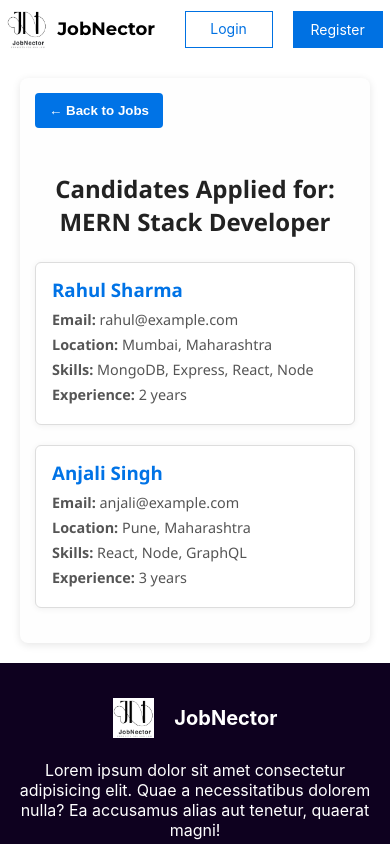
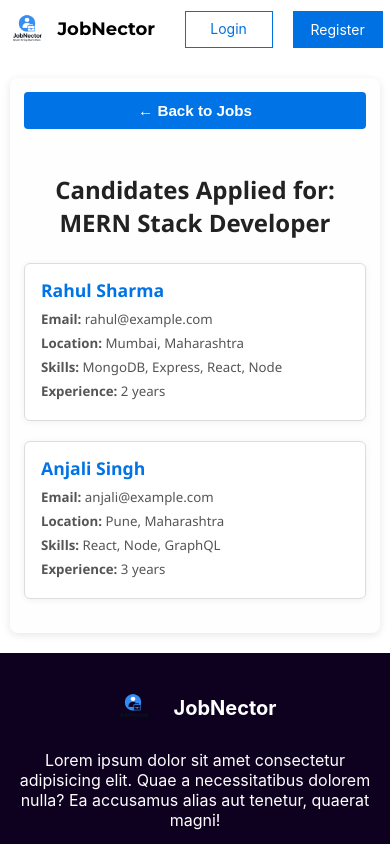
Before and after one commit to shivam2419/JobNector, a React (Create React App) app in the folder frontend/: page /candidates/1 in a window 390 px wide. Shown: the top 844 px of the page. Built offline with nearby package versions, Linux system fonts and the light colour scheme.

Commit message:
added pages

```diff
--- a/frontend/src/components/Navbar.jsx
+++ b/frontend/src/components/Navbar.jsx
@@ -89,7 +89,8 @@ export const Navbar = () => {
             <br />
             <br />
             <button>
-              <Link>Sign In</Link>
+              <Link to="/candidate" onClick={()=>{document.getElementById("navbar-login-section").style.display =
+                "none"}}>Sign In</Link>
             </button>
           </div>
         </div>
@@ -179,7 +180,8 @@ export const Navbar = () => {
             <br />
             <br />
             <button>
-              <Link>Sign In</Link>
+              <Link to="/recruiter" onClick={()=>{document.getElementById("navbar-signup-section").style.display =
+                "none"}}>Sign Up</Link>
             </button>
             <br />
               <Link to="/register" style={{color: "#1e88e5", marginTop: "10px"}}>Create account as Recruiter</Link>
--- a/frontend/src/style/recruiter/PostedJobs.css
+++ b/frontend/src/style/recruiter/PostedJobs.css
@@ -12,6 +12,7 @@
   text-align: center;
   margin-bottom: 24px;
   color: #333;
+  font-size: 2rem;
 }
 
 .jobs-list {
@@ -37,12 +38,13 @@
 .job-card h3 {
   margin: 0 0 8px 0;
   color: #0073e6;
+  font-size: 1.3rem;
 }
 
 .job-card p {
   margin: 4px 0;
   color: #555;
-  font-size: 0.9rem;
+  font-size: 0.95rem;
 }
 
 .job-card button {
@@ -62,13 +64,68 @@
   background-color: #005bb5;
 }
 
-@media (max-width: 480px) {
+/* Tablets (portrait and landscape) */
+@media (max-width: 1024px) {
   .posted-jobs-container {
-    margin: 20px;
-    padding: 15px;
+    padding: 18px;
+    margin: 30px auto;
+  }
+
+  .job-card h3 {
+    font-size: 1.2rem;
+  }
+
+  .job-card p {
+    font-size: 0.9rem;
+  }
+
+  .job-card button {
+    font-size: 0.9rem;
+  }
+}
+
+/* Small tablets and large phones */
+@media (max-width: 768px) {
+  .posted-jobs-container {
+    padding: 16px;
+    margin: 25px 15px;
+  }
+
+  .posted-jobs-container h2 {
+    font-size: 1.8rem;
   }
 
   .job-card {
     padding: 14px 16px;
   }
 }
+
+/* Mobile phones */
+@media (max-width: 480px) {
+  .posted-jobs-container {
+    padding: 12px;
+    margin: 20px 10px;
+  }
+
+  .posted-jobs-container h2 {
+    font-size: 1.6rem;
+  }
+
+  .job-card {
+    padding: 12px 14px;
+  }
+
+  .job-card h3 {
+    font-size: 1.1rem;
+  }
+
+  .job-card p {
+    font-size: 0.85rem;
+  }
+
+  .job-card button {
+    width: 100%;
+    font-size: 0.85rem;
+    padding: 10px;
+  }
+}
--- a/frontend/src/style/recruiter/RecruiterHome.css
+++ b/frontend/src/style/recruiter/RecruiterHome.css
@@ -11,6 +11,7 @@
   border-radius: 12px;
   margin-bottom: 30px;
   box-shadow: 0 8px 16px rgba(0, 122, 255, 0.2);
+  text-align: center;
 }
 
 .welcome-banner h1 {
@@ -23,6 +24,7 @@
   justify-content: space-between;
   gap: 20px;
   margin-bottom: 40px;
+  flex-wrap: wrap;
 }
 
 .stat-card {
@@ -32,6 +34,7 @@
   border-radius: 10px;
   text-align: center;
   box-shadow: 0 4px 12px rgba(0, 0, 0, 0.08);
+  min-width: 250px;
 }
 
 .stat-card h2 {
@@ -44,6 +47,7 @@
   display: flex;
   gap: 20px;
   justify-content: space-between;
+  flex-wrap: wrap;
 }
 
 .tile {
@@ -53,6 +57,7 @@
   border-radius: 10px;
   box-shadow: 0 4px 12px rgba(0, 0, 0, 0.08);
   transition: transform 0.3s ease;
+  min-width: 250px;
 }
 
 .tile:hover {
@@ -84,3 +89,30 @@
 .tile button:hover {
   background-color: #005fcc;
 }
+
+/* RESPONSIVE STYLES */
+@media (max-width: 1024px) {
+  .dashboard-stats,
+  .action-tiles {
+    flex-direction: column;
+    gap: 20px;
+  }
+}
+
+@media (max-width: 600px) {
+  .welcome-banner h1 {
+    font-size: 2rem;
+  }
+
+  .stat-card h2 {
+    font-size: 1.6rem;
+  }
+
+  .tile h3 {
+    font-size: 1.2rem;
+  }
+
+  .tile button {
+    width: 100%;
+  }
+}
--- a/frontend/src/style/recruiter/ShowCandidates.css
+++ b/frontend/src/style/recruiter/ShowCandidates.css
@@ -28,6 +28,7 @@
   text-align: center;
   color: #222;
   margin-bottom: 24px;
+  font-size: 2rem;
 }
 
 .candidate-list {
@@ -53,6 +54,7 @@
 .candidate-card h3 {
   margin: 0 0 8px 0;
   color: #0073e6;
+  font-size: 1.3rem;
 }
 
 .candidate-card p {
@@ -61,13 +63,72 @@
   font-size: 0.9rem;
 }
 
+/* Tablets and small desktops */
+@media (max-width: 1024px) {
+  .candidates-container {
+    padding: 18px;
+    margin: 30px 20px;
+  }
+
+  .candidates-container h2 {
+    font-size: 1.8rem;
+  }
+
+  .candidate-card h3 {
+    font-size: 1.2rem;
+  }
+
+  .candidate-card p {
+    font-size: 0.88rem;
+  }
+}
+
+/* Small tablets and large phones */
+@media (max-width: 768px) {
+  .candidates-container {
+    padding: 16px;
+    margin: 25px 15px;
+  }
+
+  .candidates-container h2 {
+    font-size: 1.6rem;
+  }
+
+  .candidate-card {
+    padding: 16px 18px;
+  }
+
+  .candidate-card p {
+    font-size: 0.85rem;
+  }
+}
+
+/* Mobile phones */
 @media (max-width: 480px) {
   .candidates-container {
-    margin: 20px;
-    padding: 15px;
+    margin: 20px 10px;
+    padding: 14px;
+  }
+
+  .candidates-container h2 {
+    font-size: 1.5rem;
   }
 
   .candidate-card {
     padding: 14px 16px;
   }
+
+  .candidate-card h3 {
+    font-size: 1.1rem;
+  }
+
+  .candidate-card p {
+    font-size: 0.83rem;
+  }
+
+  .back-btn {
+    width: 100%;
+    padding: 10px;
+    font-size: 0.95rem;
+  }
 }
```
Also changed, not shown: frontend/src/assets/JobNector.png.
